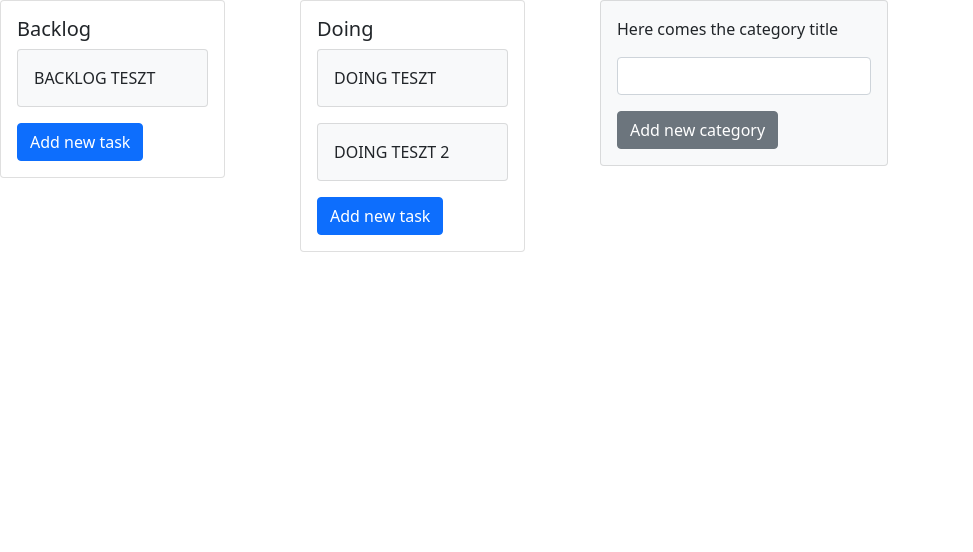
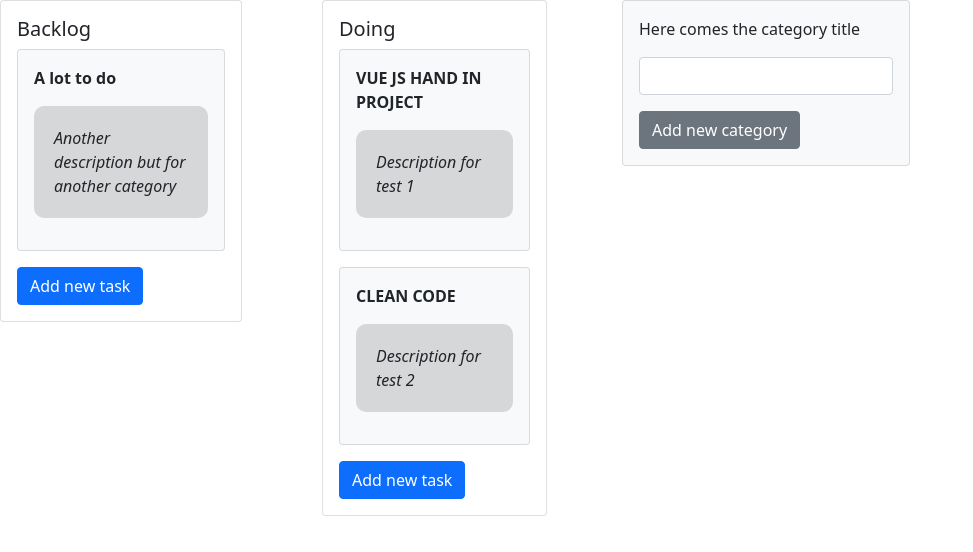
Before and after one commit to unicsbalint/webprog4, a Vue app in the folder tasktracker/: page / in a window 1280 px wide. Shown: the top 552 px of the page, without its empty margins (0-973 px from the left). Built offline with nearby package versions, Linux system fonts and the light colour scheme.

Commit message:
Added description to tasks, now they're modifiable

```diff
--- a/tasktracker/src/components/Category.vue
+++ b/tasktracker/src/components/Category.vue
@@ -7,9 +7,10 @@
                         <h5 class="card-title">{{category.title}}</h5>
 
                         <div id="task">
-                            <div v-for="task in getTasksById" :key=task.id class="card bg-light mb-3" style="max-width: 18rem; cursor: pointer;">
+                            <div @click.prevent="showModal(task)" v-for="task in getTasksById" :key=task.id class="card bg-light mb-3" style="max-width: 18rem; cursor: pointer;">
                                 <div class="card-body">
-                                    <p class="card-text">{{task.title}}</p>
+                                    <p style="font-weight: bold" class="card-text">{{task.title}}</p>
+                                    <p class="description">{{task.description}}</p>
                                 </div>
                             </div>
                         </div>
@@ -25,7 +26,13 @@
             <div class="taskModalContent">
                 <span class="close">&times;</span>
                 <input v-model="newTask" style="margin-bottom: 1rem" class="form-control" type="text" placeholder="Enter the title of the new task">
-                <button @click.prevent="addNewTask()" class="btn btn-success">Add new task</button>
+                <textarea v-model="newTaskDescription" style="margin-bottom: 1rem" class="form-control" type="text" placeholder="Description"></textarea>
+                <div v-if="!modify">
+                    <button @click.prevent="addNewTask()" class="btn btn-success">Add new task</button>
+                </div>
+                <div v-else>
+                    <button @click.prevent="modifyTask()" class="btn btn-success">Modify task</button>
+                </div>
             </div>
         </div>
     </div>
@@ -37,10 +44,22 @@ export default {
     data() {
         return{
             newTask: "",
+            newTaskDescription:"",
+            modify: false,
+            modifyId: null,
         }
     },
     methods:{
-        showModal(){
+        showModal(task = {}){
+            if(task.id != null){
+                this.modify = true;
+                this.newTask = task.title;
+                this.newTaskDescription = task.description;
+                this.modifyId = task.id;
+            }
+            else{
+                 this.modify = false;
+            }
             var modal = document.getElementById(this.category.title+'_'+this.category.id);
             var span = document.getElementsByClassName("close")[0];
             modal.style.display = "block";
@@ -60,8 +79,22 @@ export default {
                 alert("Please add a proper task");
                 return;
             }
-            this.$store.dispatch('addTask', {task:this.newTask, categoryId: this.category.id});
+            this.$store.dispatch('addTask', {task:this.newTask, description: this.newTaskDescription, categoryId: this.category.id});
             this.newTask = "";
+            this.newTaskDescription = "";
+
+            var modal = document.getElementById(this.category.title+'_'+this.category.id);
+            modal.style.display = "none";
+        },
+        modifyTask(){
+            if(this.newTask.length < 3){
+                alert("Please add a proper task");
+                return;
+            }
+            this.$store.dispatch('modifyTask', {id:this.modifyId,task:this.newTask, description: this.newTaskDescription});
+            this.newTask = "";
+            this.newTaskDescription = "";
+            this.modifyId = null;
 
             var modal = document.getElementById(this.category.title+'_'+this.category.id);
             modal.style.display = "none";
@@ -113,4 +146,10 @@ export default {
     text-decoration: none;
     cursor: pointer;
     }
+    .description{
+        font-style: italic;
+        background-color: rgba(128, 128, 128, 0.281);
+        padding: 20px;
+        border-radius: 10px;
+    }
 </style>
--- a/tasktracker/src/store/index.js
+++ b/tasktracker/src/store/index.js
@@ -10,9 +10,9 @@ export default new Vuex.Store({
             {id:1, title:"Doing"}
         ],
         tasks:[
-            {title:"DOING TESZT",category_id:1},
-            {title:"DOING TESZT 2",category_id:1},
-            {title:"BACKLOG TESZT",category_id:0},
+            {id:0,title:"VUE JS HAND IN PROJECT",description:"Description for test 1",category_id:1},
+            {id:1,title:"CLEAN CODE",description:"Description for test 2",category_id:1},
+            {id:3,title:"A lot to do",description:"Another description but for another category",category_id:0},
         ]
     },
     getters: {
@@ -44,7 +44,20 @@ export default new Vuex.Store({
             state.categories.push({id:max,title:newCategory});
         },
         ADDTASK(state, task){
-            state.tasks.push({title:task.task,category_id:task.categoryId});
+            let max = 0;
+            state.tasks.forEach(task => {
+                if(task.id > max) max = task.id;
+            });
+            max++;
+            state.tasks.push({id:max,title:task.task,description:task.description,category_id:task.categoryId});
+        },
+        MODIFYTASK(state,modifiedTask){
+            state.tasks.forEach(task => {
+                if(task.id == modifiedTask.id){
+                    task.title = modifiedTask.task;
+                    task.description = modifiedTask.description;
+                }
+            });
         }
     },
     actions: {
@@ -53,6 +66,9 @@ export default new Vuex.Store({
         },
         addTask(context,task){
             context.commit('ADDTASK', task);
+        },
+        modifyTask(context,task){
+            context.commit('MODIFYTASK', task);
         }
     },
 })
```
